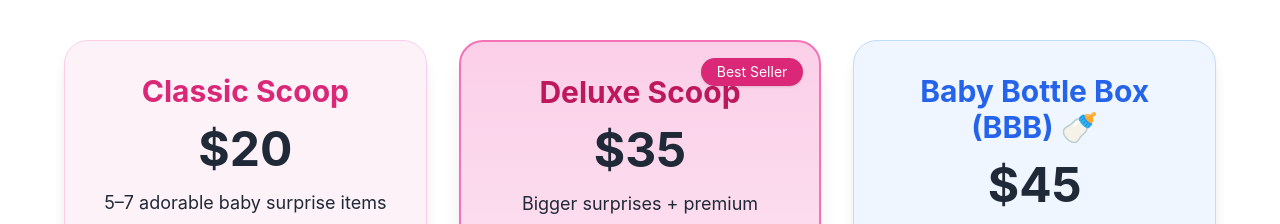
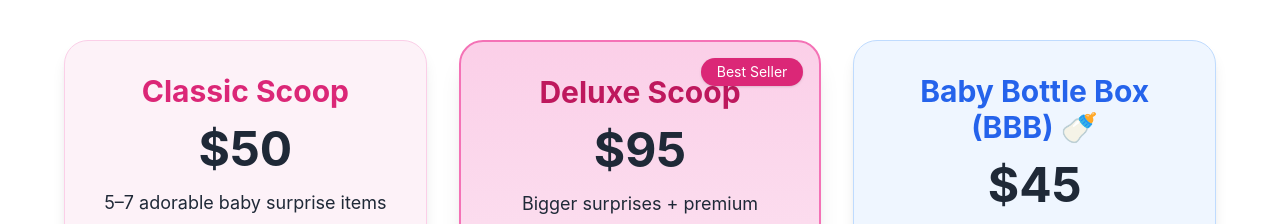
Before and after one commit to thebabyscoopbarco/the-baby-scoop-bar-co, a Next.js app: page / in a window 1280 px wide. Shown: the part 1160-1384 px from the top of the page. Built offline with nearby package versions, Linux system fonts and the light colour scheme.

Commit message:
Update pricing: Classic Scoop to $50, Deluxe Scoop to $95

```diff
--- a/app/page.js
+++ b/app/page.js
@@ -136,7 +136,7 @@ export default function BabyScoopBarWebsite() {
 
               </h3>
 
-              <div className="text-5xl font-bold mb-4">$20</div>
+              <div className="text-5xl font-bold mb-4">$50</div>
 
               <p className="text-lg mb-6">
 
@@ -180,7 +180,7 @@ export default function BabyScoopBarWebsite() {
 
               </h3>
 
-              <div className="text-5xl font-bold mb-4">$35</div>
+              <div className="text-5xl font-bold mb-4">$95</div>
 
               <p className="text-lg mb-6">
 
```
